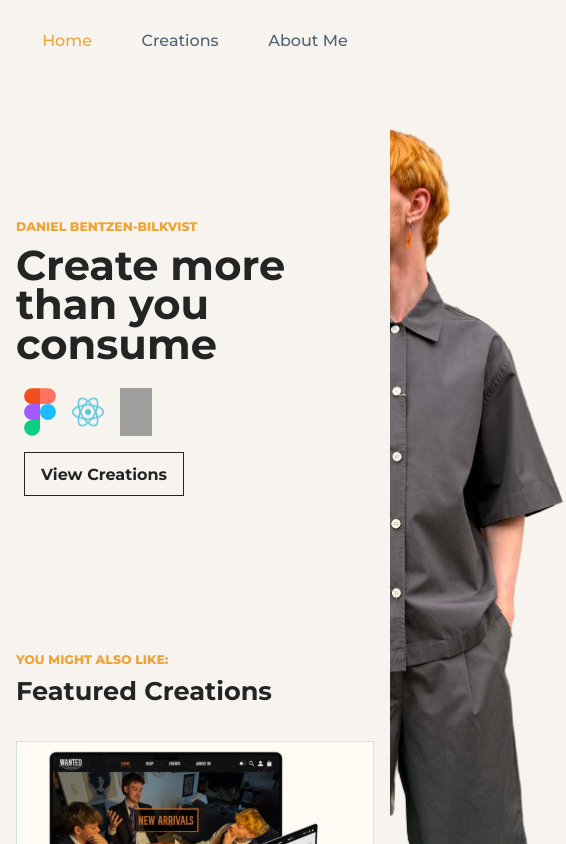
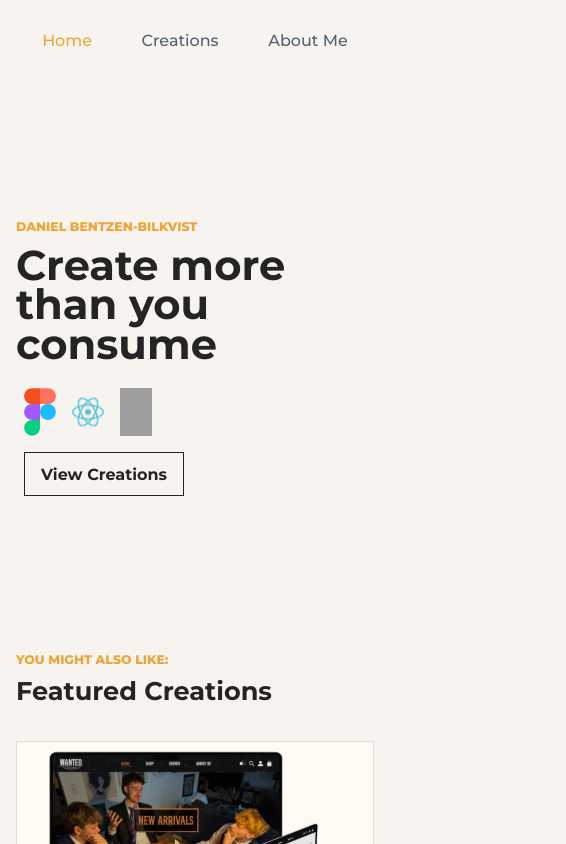
Before and after one commit to danielbilkvist/danielbilkvist.github.io, a React (Vite) app: page / in a window 390 px wide. Shown: the top 844 px of the page, 566 px wide, since content can reach past the window. Built offline with nearby package versions, Linux system fonts and the light colour scheme; grey boxes are pictures that could not be loaded; a web font is replaced by a local one.

Commit message:
update the hero image

```diff
--- a/src/pages/HomePage.module.css
+++ b/src/pages/HomePage.module.css
@@ -24,15 +24,16 @@
 }
 
 .heroImage img {
-  width: 40rem;
+  width: 30rem;
   height: auto;
+  right: 0;
   position: absolute;
-  right: 0;
-  z-index: -1;
+  z-index: 0;
 }
 
 .section {
   padding: 3rem 0;
+  z-index: 0;
 }
 
 .sectionHeading {
@@ -82,6 +83,7 @@
   border: 1px solid #d2e5dc;
   background: #fffaf3;
   text-decoration: none;
+  z-index: 1;
 }
 
 .projectCard:hover {
@@ -116,14 +118,18 @@
   }
 
   .heroImage img {
-    right: -12rem;
-    width: 100%;
+    right: 0rem;
+    width: 20rem;
   }
 }
 
 @media (max-width: 720px) {
   .heroSection {
     max-width: 300px;
+  }
+
+  .heroImage img {
+    width: 18rem;
   }
 
   .projectCard {
@@ -134,3 +140,10 @@
     width: 100%;
   }
 }
+
+
+@media (max-width: 480px) {
+  .heroImage img {
+    display: none;
+  }
+}
```
Also changed, not shown: public/DanielSmall.svg (added).
